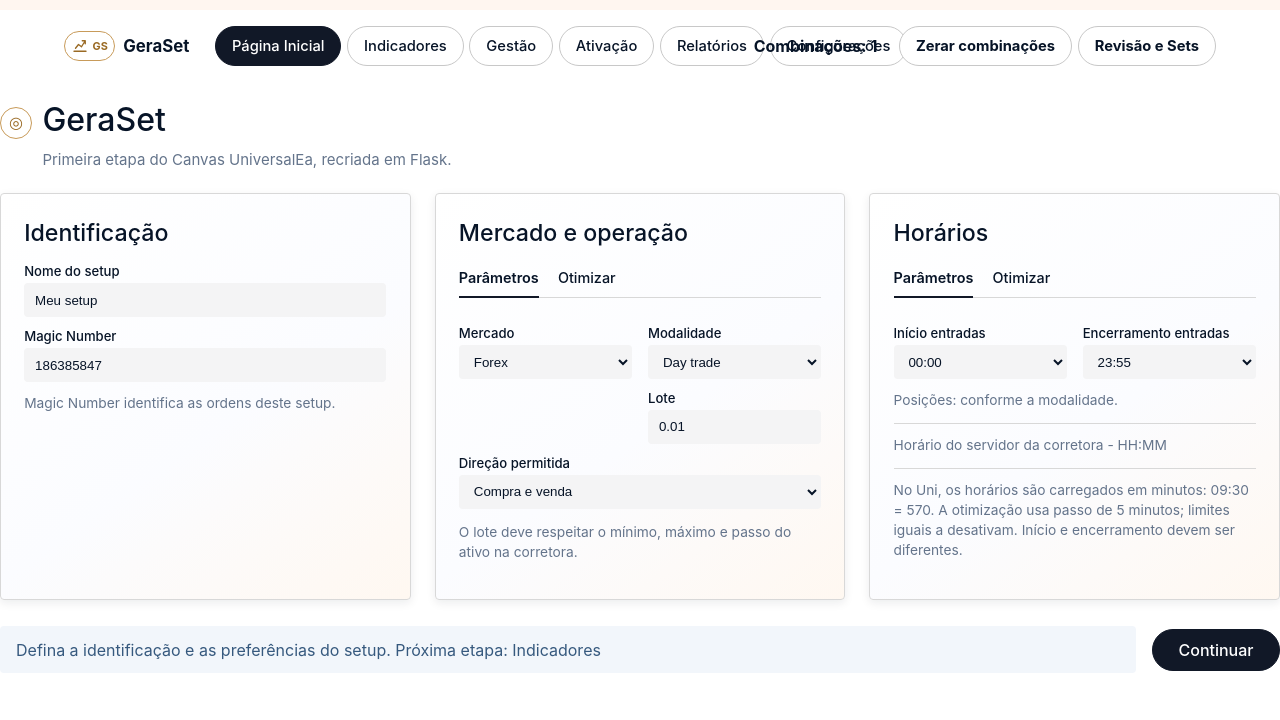
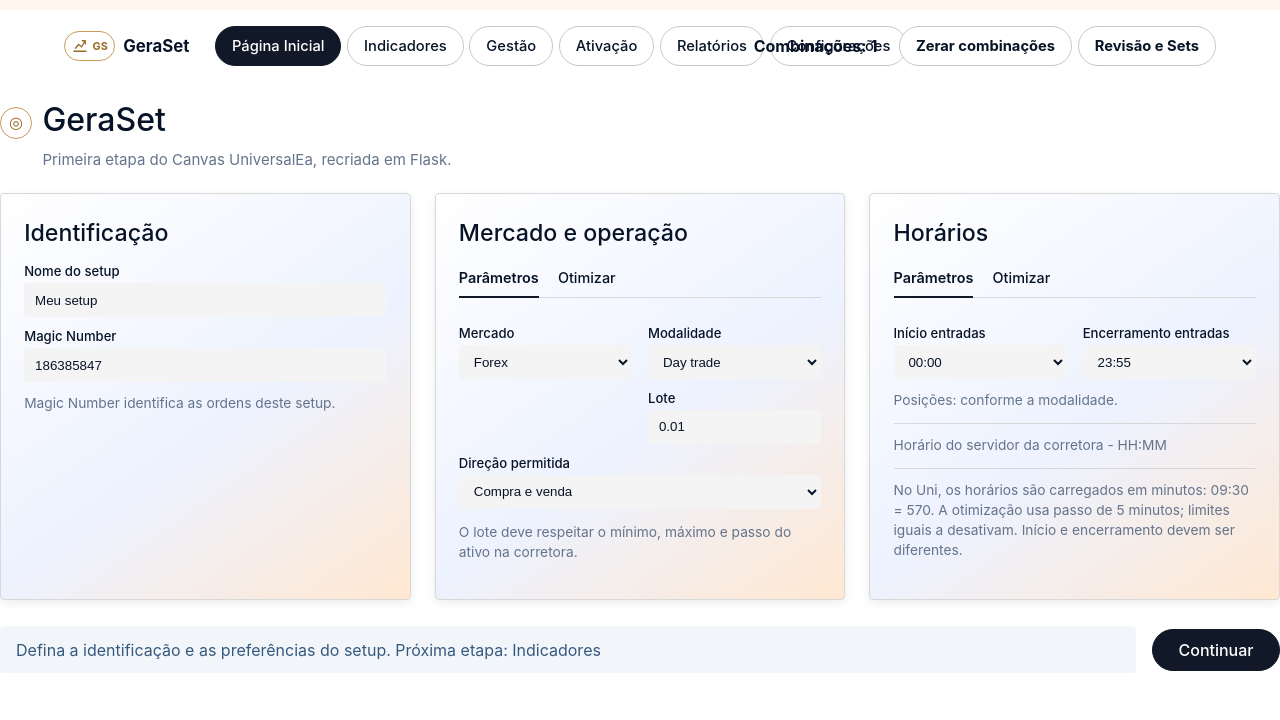
Before and after one commit to MarceloAnsilago/GeraSet, a Flask app: page /inicio in a window 1280 px wide. Shown: the top 720 px of the page. Run offline with Flask 3, Linux system fonts and the light colour scheme.

Commit message:
corrindo conexçao de brige e a cor do gradiente

```diff
--- a/flask_version/static/bridge.js
+++ b/flask_version/static/bridge.js
@@ -14,6 +14,8 @@ function renderBridgeProgress(progress,documentRef=document) {
     if(progress.state==='failed'||progress.state==='cancelled')block.className+=' bridge-progress-stopped';
     const hint=documentRef.createElement('p');hint.className='muted';
     hint.textContent=progress.state==='completed'?'Execução concluída.'
+        :progress.state==='failed'?(progress.error?.message||'A execução falhou. Confira o erro da tarefa.')
+        :progress.state==='cancelled'?'Execução cancelada.'
         :ended?(percent===null?'Execução encerrada sem porcentagem informada.':`Execução encerrada em ${percent.toLocaleString('pt-BR')}%.`)
         :percent===null?'Aguardando o MT5 informar o progresso...':'Progresso informado pelo testador.';
     block.append(label,bar,hint);
--- a/flask_version/static/style.css
+++ b/flask_version/static/style.css
@@ -1,8 +1,8 @@
 :root {
     --bg: #ffffff;
     --surface: #ffffff;
-    --card-gradient: linear-gradient(145deg, #ffffff 0%, #fbfcff 56%, #fff8f1 100%);
-    --summary-gradient: linear-gradient(145deg, #ffffff 0%, #f8fbff 100%);
+    --card-gradient: linear-gradient(145deg, #ffffff 0%, #edf2ff 56%, #ffe8d2 100%);
+    --summary-gradient: linear-gradient(145deg, #ffffff 0%, #e3efff 100%);
     --soft: #f4f4f5;
     --line: #d8d8d8;
     --line-dark: #c8c8c8;
```
Also changed, not shown: flask_version/tests/bridge-progress.test.cjs (+1 -1 lines).
